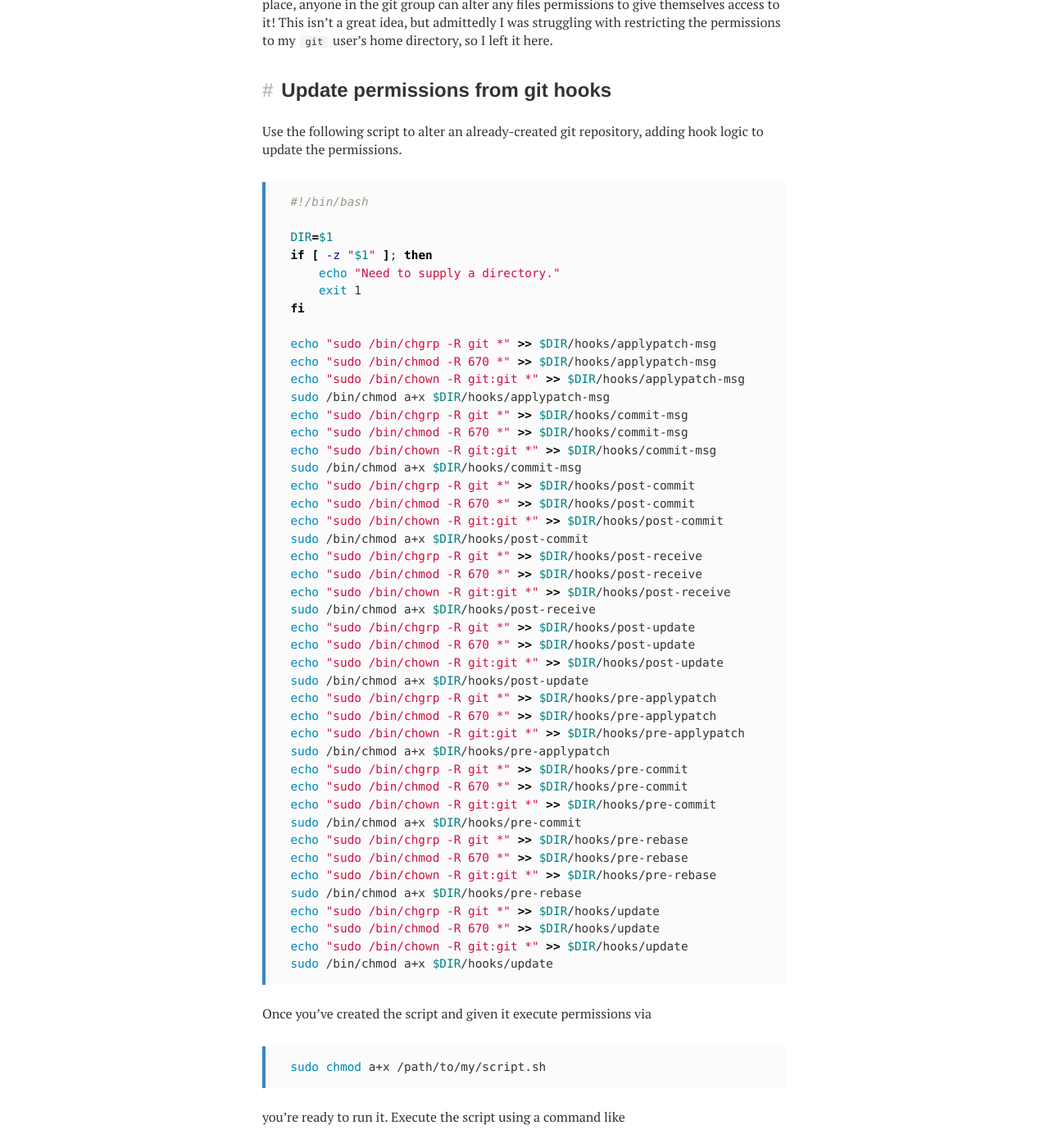
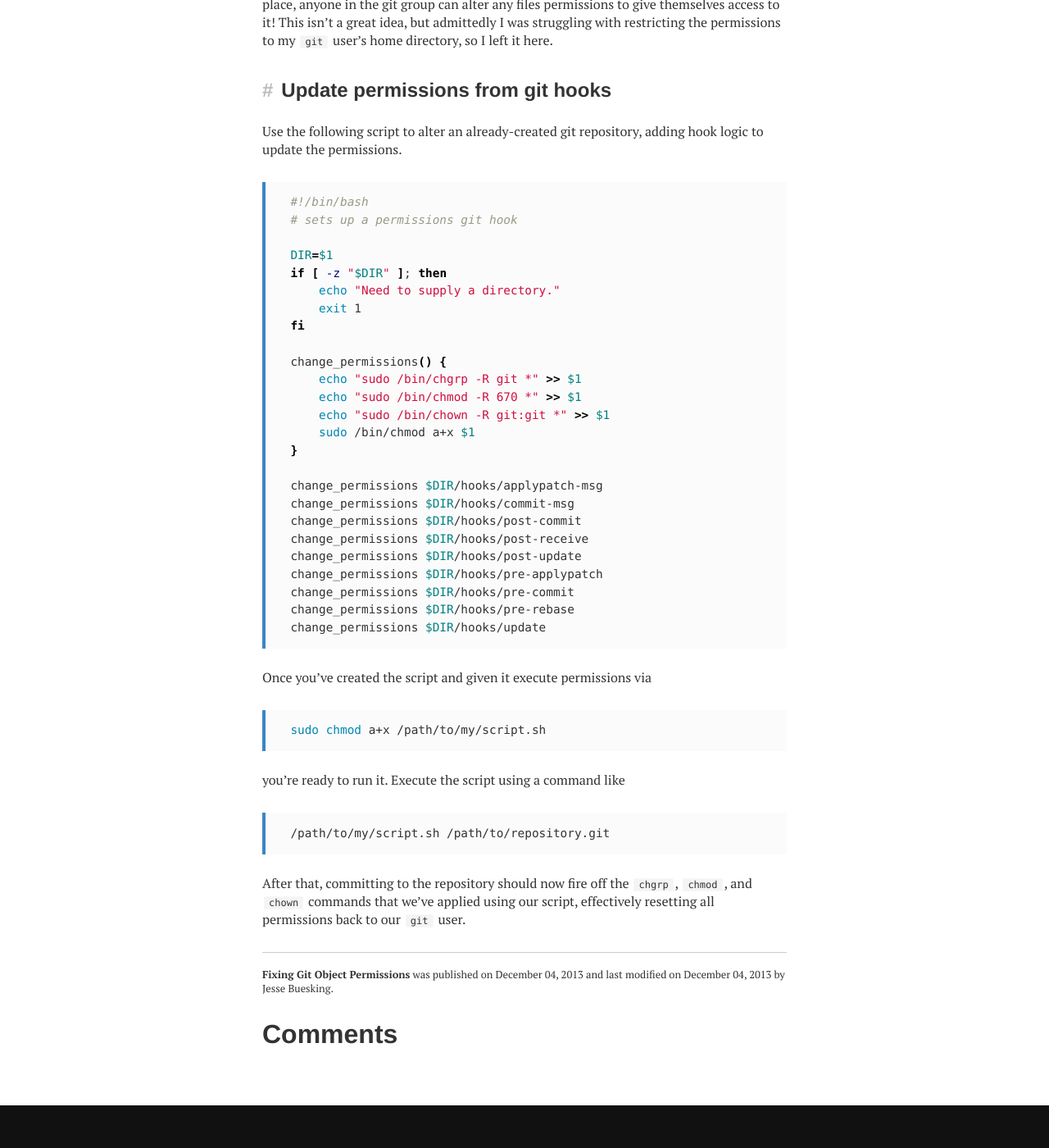
Before and after one commit to JesseBuesking/jessebuesking.github.io, a Jekyll site: the page built from _posts/2013-12-04-fixing-git-object-permissions.md, in a window 1280 px wide and 1400 px high, scrolled down 1323 px. Shown: the whole window at 82% size. Built offline with Jekyll 4.4.1, drawn with Linux system fonts in a browser that asks for light colours; nearby versions of some CDN libraries; comment, search, counter and statistics services are not loaded.

Commit message:
simplifying permissions logic

```diff
--- a/_posts/2013-12-04-fixing-git-object-permissions.md
+++ b/_posts/2013-12-04-fixing-git-object-permissions.md
@@ -52,49 +52,30 @@ Use the following script to alter an already-created git repository, adding hook
 
 {% highlight bash %}
 #!/bin/bash
+# sets up a permissions git hook
 
 DIR=$1
-if [ -z "$1" ]; then
+if [ -z "$DIR" ]; then
     echo "Need to supply a directory."
     exit 1
 fi
 
-echo "sudo /bin/chgrp -R git *" >> $DIR/hooks/applypatch-msg
-echo "sudo /bin/chmod -R 670 *" >> $DIR/hooks/applypatch-msg
-echo "sudo /bin/chown -R git:git *" >> $DIR/hooks/applypatch-msg
-sudo /bin/chmod a+x $DIR/hooks/applypatch-msg
-echo "sudo /bin/chgrp -R git *" >> $DIR/hooks/commit-msg
-echo "sudo /bin/chmod -R 670 *" >> $DIR/hooks/commit-msg
-echo "sudo /bin/chown -R git:git *" >> $DIR/hooks/commit-msg
-sudo /bin/chmod a+x $DIR/hooks/commit-msg
-echo "sudo /bin/chgrp -R git *" >> $DIR/hooks/post-commit
-echo "sudo /bin/chmod -R 670 *" >> $DIR/hooks/post-commit
-echo "sudo /bin/chown -R git:git *" >> $DIR/hooks/post-commit
-sudo /bin/chmod a+x $DIR/hooks/post-commit
-echo "sudo /bin/chgrp -R git *" >> $DIR/hooks/post-receive
-echo "sudo /bin/chmod -R 670 *" >> $DIR/hooks/post-receive
-echo "sudo /bin/chown -R git:git *" >> $DIR/hooks/post-receive
-sudo /bin/chmod a+x $DIR/hooks/post-receive
-echo "sudo /bin/chgrp -R git *" >> $DIR/hooks/post-update
-echo "sudo /bin/chmod -R 670 *" >> $DIR/hooks/post-update
-echo "sudo /bin/chown -R git:git *" >> $DIR/hooks/post-update
-sudo /bin/chmod a+x $DIR/hooks/post-update
-echo "sudo /bin/chgrp -R git *" >> $DIR/hooks/pre-applypatch
-echo "sudo /bin/chmod -R 670 *" >> $DIR/hooks/pre-applypatch
-echo "sudo /bin/chown -R git:git *" >> $DIR/hooks/pre-applypatch
-sudo /bin/chmod a+x $DIR/hooks/pre-applypatch
-echo "sudo /bin/chgrp -R git *" >> $DIR/hooks/pre-commit
-echo "sudo /bin/chmod -R 670 *" >> $DIR/hooks/pre-commit
-echo "sudo /bin/chown -R git:git *" >> $DIR/hooks/pre-commit
-sudo /bin/chmod a+x $DIR/hooks/pre-commit
-echo "sudo /bin/chgrp -R git *" >> $DIR/hooks/pre-rebase
-echo "sudo /bin/chmod -R 670 *" >> $DIR/hooks/pre-rebase
-echo "sudo /bin/chown -R git:git *" >> $DIR/hooks/pre-rebase
-sudo /bin/chmod a+x $DIR/hooks/pre-rebase
-echo "sudo /bin/chgrp -R git *" >> $DIR/hooks/update
-echo "sudo /bin/chmod -R 670 *" >> $DIR/hooks/update
-echo "sudo /bin/chown -R git:git *" >> $DIR/hooks/update
-sudo /bin/chmod a+x $DIR/hooks/update
+change_permissions() {
+    echo "sudo /bin/chgrp -R git *" >> $1
+    echo "sudo /bin/chmod -R 670 *" >> $1
+    echo "sudo /bin/chown -R git:git *" >> $1
+    sudo /bin/chmod a+x $1
+}
+
+change_permissions $DIR/hooks/applypatch-msg
+change_permissions $DIR/hooks/commit-msg
+change_permissions $DIR/hooks/post-commit
+change_permissions $DIR/hooks/post-receive
+change_permissions $DIR/hooks/post-update
+change_permissions $DIR/hooks/pre-applypatch
+change_permissions $DIR/hooks/pre-commit
+change_permissions $DIR/hooks/pre-rebase
+change_permissions $DIR/hooks/update
 {% endhighlight %}
 
 Once you've created the script and given it execute permissions via
```
